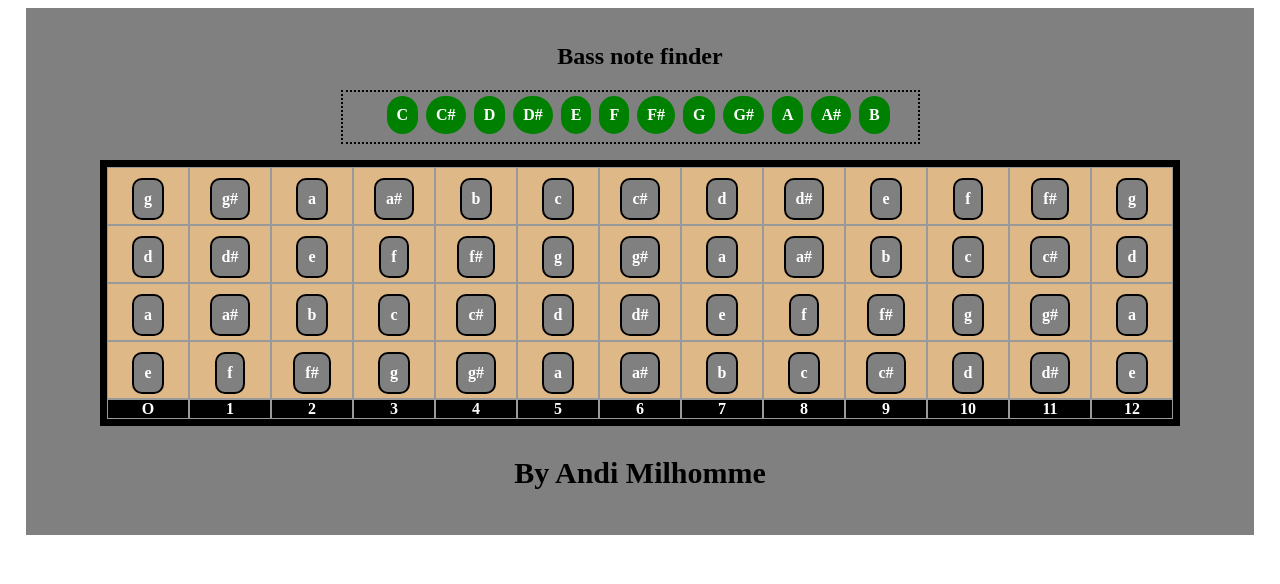
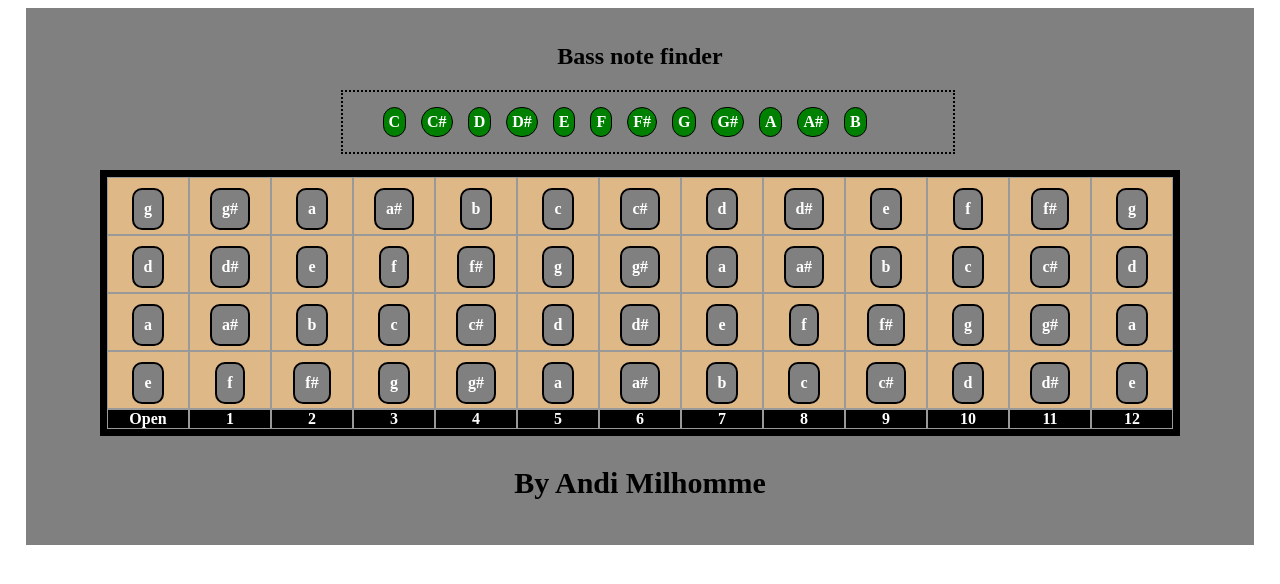
Before and after one commit to anditherobot/bassNoteFinder, an Angular app: page /bass in a window 1280 px wide. Shown: the top 584 px of the page. Built offline with nearby package versions, Linux system fonts and the light colour scheme.

Commit message:
Fixed the elements moving on selection

```diff
--- a/src/app/components/bass/bass.component.html
+++ b/src/app/components/bass/bass.component.html
@@ -6,9 +6,9 @@
         <h1 style="text-align:center;">Bass note finder</h1>
 
         <ul class="notesList">
-            <li *ngFor="let note of notes"
-            (click)="getNote(note, $index)"
-            ng-class="{active: $index == selected}">{{note}}</li>
+            <li  class="notesList-item" *ngFor="let note of notes"
+            (click)="showOnFret(note)"
+            [ngClass]="{notesListActive: note == selected}">{{note | uppercase}}</li>
         </ul>
 
 
--- a/src/app/components/bass/bass.component.scss
+++ b/src/app/components/bass/bass.component.scss
@@ -1,19 +1,17 @@
 .notesList {
     list-style: none;
     border: 2px dotted black;
-    height: 50px;
+    height: 60px;
+    width: 570px;
     margin-right: 20px;
 
 }
-.notesList > li:hover {
+.notesList-item:hover {
    background-color: aqua;
     border: 1px dotted black;
 
 }
-.active {
-    background-color: red !important;
-    color: black !important;
-}
+
 
 .highlight {
     background-color: green!important;
@@ -32,16 +30,23 @@
 }
 
 
-.notesList li {
+.notesList-item {
     display:inline-block;
-    margin: 4px;
-    padding: 10px;
+    margin-right: 15px;
+    margin-top: 15px;
+    padding: 5px;
     border-radius: 30px;
     margin-bottom: 4px;
     font-weight: bold;
     color: white;
     background-color: green;
+    border: 1px solid black;
 
+}
+
+.notesListActive {
+    background-color: red ;
+    color: black ;
 }
 
 .note {
--- a/src/app/components/bass/bass.component.ts
+++ b/src/app/components/bass/bass.component.ts
@@ -6,16 +6,33 @@ import { Component, OnInit } from '@angular/core';
   styleUrls: ['./bass.component.scss']
 })
 export class BassComponent implements OnInit {
- notes = ["C", "C#", "D", "D#", "E", "F", "F#", "G", "G#", "A", "A#", "B"];
-fretNumber = ['O', '1', '2', '3', '4', '5', '6', '7', '8', '9', '10', '11', '12'];
+ notes = ["c", "c#", "d", "d#", "e", "f", "f#", "g", "g#", "a", "a#", "b"];
+fretNumber = ['Open', '1', '2', '3', '4', '5', '6', '7', '8', '9', '10', '11', '12'];
 
 gString = ['g', 'g#', 'a', 'a#', 'b', 'c', 'c#', 'd', 'd#', 'e', 'f', 'f#', 'g'];
 dString = ['d', 'd#', 'e', 'f', 'f#', 'g', 'g#', 'a', 'a#', 'b', 'c', 'c#', 'd'];
 aString = ['a', 'a#', 'b', 'c', 'c#', 'd', 'd#', 'e', 'f', 'f#', 'g', 'g#', 'a'];
 eString = ['e', 'f', 'f#', 'g', 'g#', 'a', 'a#', 'b', 'c', 'c#', 'd', 'd#', 'e'];
+
+selected: string;
+
   constructor() { }
 
   ngOnInit() {
   }
+  showOnFret (selectednote) {
+  this.selected = selectednote;
+
+    console.log('get note', selectednote)
+
+    // select(index);
+
+    // this.displayNotesonE =  highlight(_note, this.eString );
+    // this.displayNotesonA =  highlight(_note, this.aString );
+    // this.displayNotesonD =  highlight(_note, this.dString );
+    // this.displayNotesonG =  highlight(_note, this.gString );
+
+  };
+
 
 }
```
